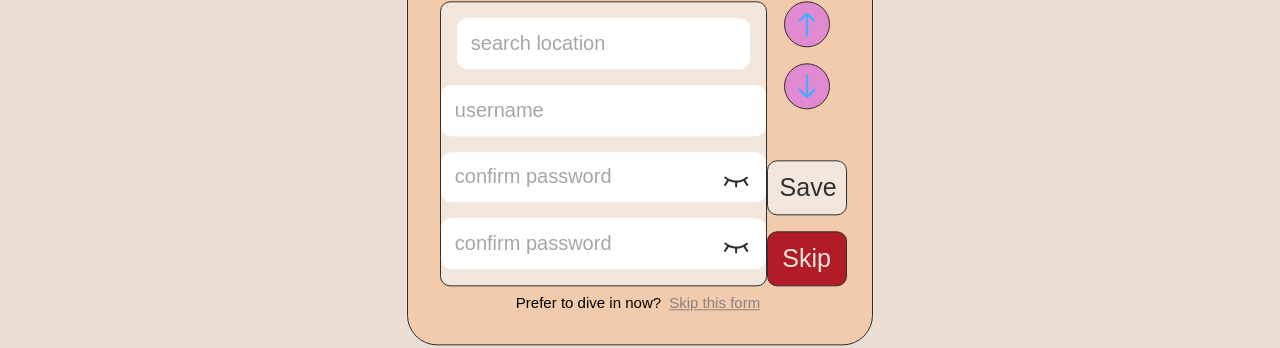
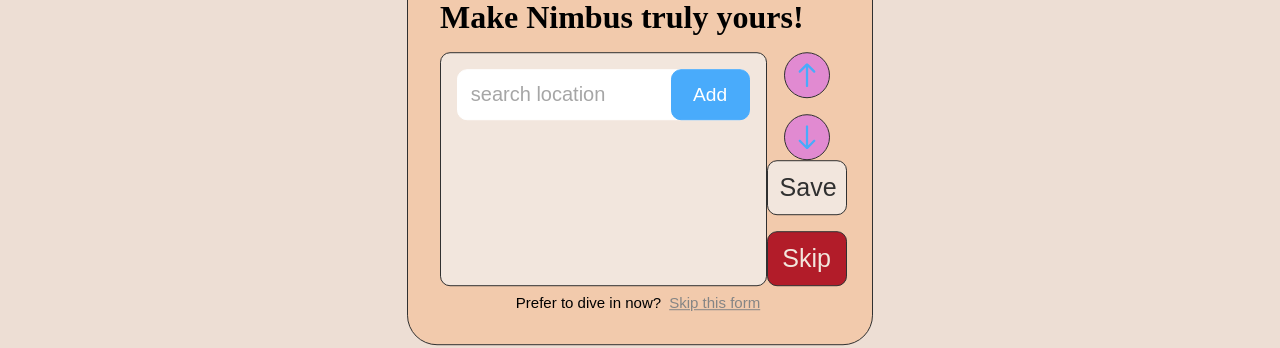
Before and after one commit to pistashioz/Nimbus, a Vue app in the folder Nimbus/: page /signUp in a window 1280 px wide. Shown: the part 318-666 px from the top of the page. Built offline with nearby package versions, Linux system fonts and the light colour scheme; a web font is replaced by a local one.

Commit message:
Personalization form
Refine personalization form layout and interactivity

```diff
--- a/Nimbus/src/components/InputField.vue
+++ b/Nimbus/src/components/InputField.vue
@@ -8,8 +8,17 @@
     :required="required"
     :value="modelValue"
     @input="updateValue($event.target.value)"
+    @focus="handleInputFocus"
+    @blur="handleInputBlur"
+    button-type="primary"
     />
-
+    <!-- Conditionally render the add button if type is 'search' -->
+    <button
+    v-if="type === 'search'"
+    ref="addButton"
+    @click="emitAddEvent"
+    class="search-add-button"
+    >Add</button>
     <!-- Conditionally render the password toggle if type is 'password' -->
     <img
     v-if="type === 'password'"
@@ -64,8 +73,21 @@
         }
       });
     },
+    handleInputFocus() {
+      if (this.type === 'search') {
+        this.$refs.addButton.style = 'border: 1px solid #303030;';
+      }
+    },
+    handleInputBlur() {
+      if (this.type ==='search') {
+        this.$refs.addButton.style = '';
+      }
+    },
     updateValue(value) {
       this.$emit('update:modelValue', value); // Emit event for v-model binding to parent component
+    },
+    emitAddEvent() {
+      this.$emit('add'); // Emit an 'add' event when the Add button is clicked
     },
   },
 };
@@ -77,6 +99,7 @@
   display: flex;
   align-items: center;
   justify-content: flex-start;
+
 }
 
 input {
@@ -103,5 +126,18 @@ input:focus {
   transform: translateY(-45%);
 }
 
+.search-add-button {
+  position: absolute;
+  right: 0;
+  top: 0;
+  cursor: pointer;
+  font-size: 1.2rem;
+  width: 79px;
+  height: 50.59px;
+  border: 1px solid #49ABFB;
+  border-radius: 10px;
+  background-color: #49ABFB;
+  color: white;
+}
 
 </style>
--- a/Nimbus/src/views/SignUpViewTest.vue
+++ b/Nimbus/src/views/SignUpViewTest.vue
@@ -82,27 +82,7 @@
         placeholder="search location"
         v-model="email"
         style="margin: 1rem;"
-        required
-        />
-        <InputField
-        id="username"
-        placeholder="username"
-        v-model="username"
-        required
-        />
-        <InputField
-        id="passwordInput"
-        type="password"
-        placeholder="confirm password"
-        v-model="passwordConfirmation"
-        required
-        />
-
-        <InputField
-        id="passwordInput"
-        type="password"
-        placeholder="confirm password"
-        v-model="passwordConfirmation"
+        @add="handleAdd"
         required
         />
       </div>
@@ -154,7 +134,7 @@ export default {
       passwordConfirmation: "", // Bound to password confirmation input
       errorMessage: "", // Used to display signUp error messages
       agreedToTerms: false, // Tracks whether the terms checkbox is checked
-      isPersonalizationFormVisible: false, // New property to toggle between forms
+      searchQuery: '', // Bound to search input
     };
   },
   components: {
@@ -228,6 +208,9 @@ export default {
     },
     handleClearError() {
       this.errorMessage = "";
+    },
+    handleAdd() {
+      // Logic to handle the Add action
     },
     goToLogIn(event) {
       if (event.target.classList.contains('main-text')) {
```
Lines whose indentation alone changed are shown as unchanged.
